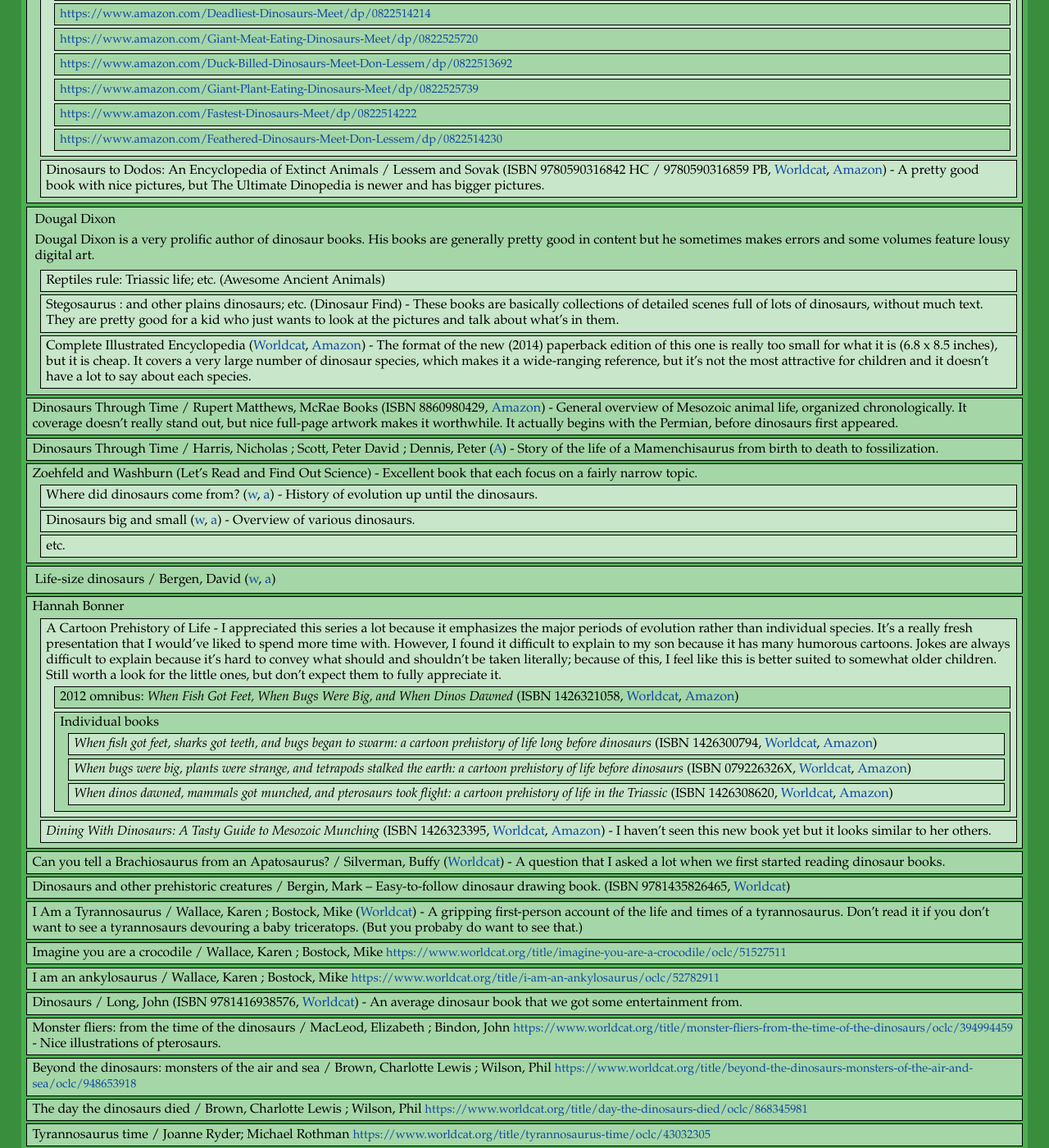
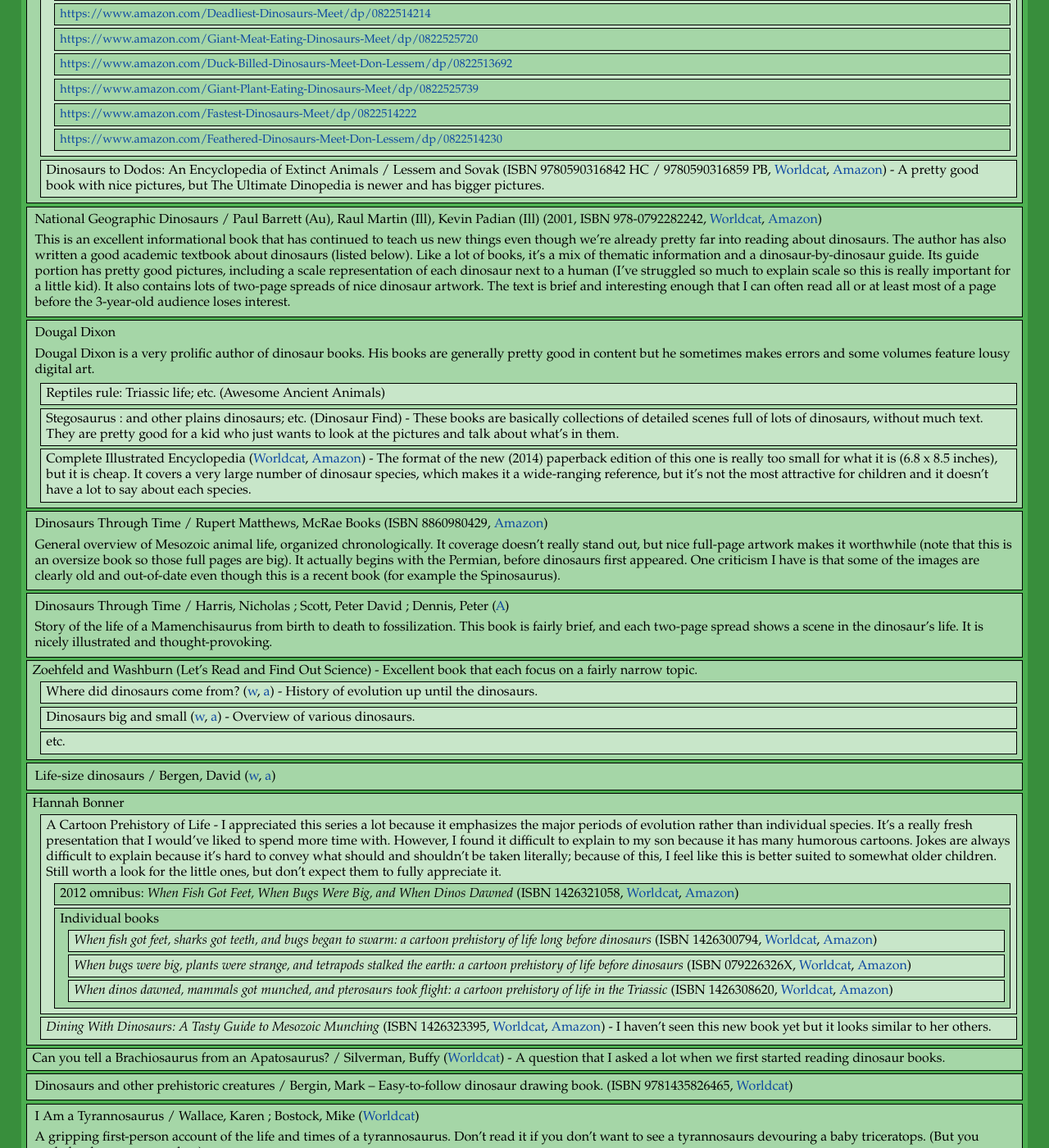
Before and after one commit to nculwell/nculwell.github.io, a Jekyll site: the page built from DinosaurBooks.md, in a window 1280 px wide and 1400 px high, scrolled down 1884 px. Shown: the whole window at 82% size. Built offline with Jekyll 4.4.1, drawn with Linux system fonts in a browser that asks for light colours; nearby versions of some CDN libraries; some of the changed text lies outside the part shown.

Commit message:
Reformatting, expand some descriptions.
Add Barrett, National Geographic Dinosaurs.

```diff
--- a/DinosaurBooks.md
+++ b/DinosaurBooks.md
@@ -68,7 +68,21 @@
     [![Brontosaurus](/assets/img/IMG_20161105_161632390.thumb.jpg)](/assets/img/IMG_20161105_161632390.large.jpg)
 
 * Don Lessem
-  * The Ultimate Dinopedia / Lessem and Tampesta (1e/2010 ISBN 1426301642, [Worldcat](https://www.worldcat.org/title/ultimate-dinopedia-the-most-complete-dinosaur-reference-ever/oclc/769762610), [Amazon](https://smile.amazon.com/dp/1426301642); 2e/2017 ISBN 1426329059, [Worldcat](https://www.worldcat.org/title/national-geographic-kids-ultimate-dinopedia/oclc/969372009), [Amazon](https://smile.amazon.com/dp/1426329059)) - Full-page artwork of each dinosaur in action, along with pronunciation guides and entertaining text, make this a pretty ideal first "encyclopedia" type dinosaur book for both parent and child. I notice that there's a new edition (2nd, 2017) but I haven't seen it yet. I've noticed that the Franco Tempesta illustrations in this book show up in some National Geographic Kids books. (Reusing dinosaur illustrations happens a lot, read enough of these books and you'll start to see it all over the place!)
+    * The Ultimate Dinopedia / Lessem and Tampesta
+        (1e/2010 ISBN 1426301642,
+        [Worldcat](https://www.worldcat.org/title/ultimate-dinopedia-the-most-complete-dinosaur-reference-ever/oclc/769762610),
+        [Amazon](https://smile.amazon.com/dp/1426301642);
+         2e/2017 ISBN 1426329059,
+        [Worldcat](https://www.worldcat.org/title/national-geographic-kids-ultimate-dinopedia/oclc/969372009),
+        [Amazon](https://smile.amazon.com/dp/1426329059)) -
+      Full-page artwork of each dinosaur in action, along with pronunciation
+      guides and entertaining text, make this a pretty ideal first "encyclopedia"
+      type dinosaur book for both parent and child. I notice that there's a new
+      edition (2nd, 2017) but I haven't seen it yet. I've noticed that the Franco
+      Tempesta illustrations in this book show up in some National Geographic Kids
+      books. (Reusing dinosaur illustrations happens a lot, read enough of these
+      books and you'll start to see it all over the
+      place!)
   * Meet the Dinosaurs series - Good books that list and discuss dinosaurs (and non-dinosaurs) of particular classifications.
     * Sea Giants of Dinosaur Time (ISBN 9780822514251,
         [Worldcat](https://www.worldcat.org/title/sea-giants-of-dinosaur-time/oclc/56095792),
@@ -83,15 +97,48 @@
     * <https://www.amazon.com/Fastest-Dinosaurs-Meet/dp/0822514222>
     * <https://www.amazon.com/Feathered-Dinosaurs-Meet-Don-Lessem/dp/0822514230>
   * Dinosaurs to Dodos: An Encyclopedia of Extinct Animals / Lessem and Sovak (ISBN 9780590316842 HC / 9780590316859 PB, [Worldcat](https://www.worldcat.org/title/dinosaurs-to-dodos-an-encyclopedia-of-extinct-animals/oclc/39281870), [Amazon](https://smile.amazon.com/dp/0590316842)) - A pretty good book with nice pictures, but The Ultimate Dinopedia is newer and has bigger pictures.
+
+* National Geographic Dinosaurs / Paul Barrett (Au), Raul Martin (Ill), Kevin Padian (Ill)
+    (2001, ISBN 978-0792282242, [Worldcat](https://www.worldcat.org/title/national-geographic-dinosaurs/oclc/818882284),
+    [Amazon](https://smile.amazon.com/National-Geographic-Dinosaurs-Paul-Barrett/dp/0792282248))
+
+  This is an excellent informational book that has continued to teach us new
+  things even though we're already pretty far into reading about dinosaurs.
+  The author has also written a good academic textbook about dinosaurs (listed
+  below). Like a lot of books, it's a mix of thematic information and a
+  dinosaur-by-dinosaur guide. Its guide portion has pretty good pictures,
+  including a scale representation of each dinosaur next to a human (I've
+  struggled so much to explain scale so this is really important for a little
+  kid). It also contains lots of two-page spreads of nice dinosaur artwork.
+  The text is brief and interesting enough that I can often read all or at
+  least most of a page before the 3-year-old audience loses interest.
+
 * Dougal Dixon
 
-  Dougal Dixon is a very prolific author of dinosaur books. His books are generally pretty good in content but he sometimes makes errors and some volumes feature lousy digital art.
+  Dougal Dixon is a very prolific author of dinosaur books. His books are
+  generally pretty good in content but he sometimes makes errors and some
+  volumes feature lousy digital art.
+
   * Reptiles rule: Triassic life; etc. (Awesome Ancient Animals)
   * Stegosaurus : and other plains dinosaurs; etc. (Dinosaur Find) - These books are basically collections of detailed scenes full of lots of dinosaurs, without much text. They are pretty good for a kid who just wants to look at the pictures and talk about what's in them.
   * Complete Illustrated Encyclopedia ([Worldcat](https://www.worldcat.org/title/complete-illustrated-encyclopedia-of-dinosaurs-prehistoric-creatures-the-ultimate-illustrated-reference-guide-to-1000-dinosaurs-and-prehistoric-creatures-with-2000-specially-commissioned-artworks-maps-and-photographs/oclc/944351418), [Amazon](https://smile.amazon.com/dp/1846812097)) - The format of the new (2014) paperback edition of this one is really too small for what it is (6.8 x 8.5 inches), but it is cheap. It covers a very large number of dinosaur species, which makes it a wide-ranging reference, but it's not the most attractive for children and it doesn't have a lot to say about each species.
 
-* Dinosaurs Through Time / Rupert Matthews, McRae Books (ISBN 8860980429, [Amazon](https://smile.amazon.com/dp/8860980429)) - General overview of Mesozoic animal life, organized chronologically. It coverage doesn't really stand out, but nice full-page artwork makes it worthwhile. It actually begins with the Permian, before dinosaurs first appeared.
-* Dinosaurs Through Time / Harris, Nicholas ; Scott, Peter David ; Dennis, Peter ([A](https://smile.amazon.com/dp/143582802X)) - Story of the life of a Mamenchisaurus from birth to death to fossilization.
+* Dinosaurs Through Time / Rupert Matthews, McRae Books
+    (ISBN 8860980429, [Amazon](https://smile.amazon.com/dp/8860980429))
+
+  General overview of Mesozoic animal life, organized chronologically. It
+  coverage doesn't really stand out, but nice full-page artwork makes it
+  worthwhile (note that this is an oversize book so those full pages are big).
+  It actually begins with the Permian, before dinosaurs first appeared.
+  One criticism I have is that some of the images are clearly old and
+  out-of-date even though this is a recent book (for example the Spinosaurus).
+
+* Dinosaurs Through Time / Harris, Nicholas ; Scott, Peter David ; Dennis, Peter ([A](https://smile.amazon.com/dp/143582802X))
+
+  Story of the life of a Mamenchisaurus from birth to death to fossilization.
+  This book is fairly brief, and each two-page spread shows a scene in the
+  dinosaur's life. It is nicely illustrated and thought-provoking.
+
 * Zoehfeld and Washburn (Let's Read and Find Out Science) - Excellent book that each focus on a fairly narrow topic.
   * Where did dinosaurs come from? ([w](https://www.worldcat.org/title/where-did-dinosaurs-come-from/oclc/813919873), [a](https://smile.amazon.com/dp/0064452166)) - History of evolution up until the dinosaurs.
   * Dinosaurs big and small ([w](https://www.worldcat.org/title/dinosaurs-big-and-small/oclc/966744777), [a](https://smile.amazon.com/dp/0064451828)) - Overview of various dinosaurs.
@@ -109,11 +156,19 @@
 
 * Can you tell a Brachiosaurus from an Apatosaurus? / Silverman, Buffy ([Worldcat](https://www.worldcat.org/title/can-you-tell-brachiosaurus-from-a-apatosaurus/oclc/988929776)) - A question that I asked a lot when we first started reading dinosaur books.
 * Dinosaurs and other prehistoric creatures / Bergin, Mark -- Easy-to-follow dinosaur drawing book. (ISBN  9781435826465, [Worldcat](https://www.worldcat.org/title/dinosaurs-and-other-prehistoric-creatures/oclc/212893645))
-* I Am a Tyrannosaurus / Wallace, Karen ; Bostock, Mike ([Worldcat](https://www.worldcat.org/title/i-am-a-tyrannosaurus/oclc/61439566)) -
+
+* I Am a Tyrannosaurus / Wallace, Karen ; Bostock, Mike ([Worldcat](https://www.worldcat.org/title/i-am-a-tyrannosaurus/oclc/61439566))
+
   A gripping first-person account of the life and times of a tyrannosaurus. Don't read it if you don't want to see a tyrannosaurs devouring a baby triceratops. (But you probaby do want to see that.)
+
 * Imagine you are a crocodile / Wallace, Karen ; Bostock, Mike <https://www.worldcat.org/title/imagine-you-are-a-crocodile/oclc/51527511>
+
 * I am an ankylosaurus / Wallace, Karen ; Bostock, Mike <https://www.worldcat.org/title/i-am-an-ankylosaurus/oclc/52782911>
-* Dinosaurs / Long, John (ISBN 9781416938576, [Worldcat](https://www.worldcat.org/title/dinosaurs/oclc/122715493)) - An average dinosaur book that we got some entertainment from.
+
+* Dinosaurs / Long, John (ISBN 9781416938576, [Worldcat](https://www.worldcat.org/title/dinosaurs/oclc/122715493))
+
+  An average dinosaur book that we got some entertainment from.
+
 * Monster fliers: from the time of the dinosaurs / MacLeod, Elizabeth ; Bindon, John <https://www.worldcat.org/title/monster-fliers-from-the-time-of-the-dinosaurs/oclc/394994459> - Nice illustrations of pterosaurs.
 * Beyond the dinosaurs: monsters of the air and sea / Brown, Charlotte Lewis ; Wilson, Phil <https://www.worldcat.org/title/beyond-the-dinosaurs-monsters-of-the-air-and-sea/oclc/948653918>
 * The day the dinosaurs died / Brown, Charlotte Lewis ; Wilson, Phil <https://www.worldcat.org/title/day-the-dinosaurs-died/oclc/868345981>
@@ -121,9 +176,9 @@
 * Paleo sharks: survival of the strangest / Timothy J Bradley (2007, ISBN 0811848787, [Worldcat](https://www.worldcat.org/title/paleo-sharks-survival-of-the-strangest/oclc/66392993))
 * ISBN 9781625880826 1625880820 9781625881090 1625881096 (???), <https://www.worldcat.org/title/before-the-dinosaurs/oclc/858081253>
 * Dinosaurs / Milner, Angela C (ISBN 078354765X, <https://www.worldcat.org/title/dinosaurs/oclc/973033291>)
-* The Amazing World of Dinosaurs: An Illustrated Journey Through the Mesozoic Era / Kuether (ISBN 9781591936459, [Amazon](https://smile.amazon.com/Amazing-World-Dinosaurs-Illustrated-Mesozoic/dp/1591936454))
+* The Amazing World of Dinosaurs: An Illustrated Journey Through the Mesozoic Era / Kuether ([ISBN 9781591936459](https://www.worldcat.org/isbn/9781591936459), [Amazon](https://smile.amazon.com/Amazing-World-Dinosaurs-Illustrated-Mesozoic/dp/1591936454))
 
-Adult books with enough pictures to be of some interest to kids
+## Adult books with enough pictures to be of some interest to kids
 
 * Dinosaurs : the most complete, up-to-date encyclopedia for dinosaur lovers of all ages / Holtz, Thomas R ; Rey, Luis V
 
```
